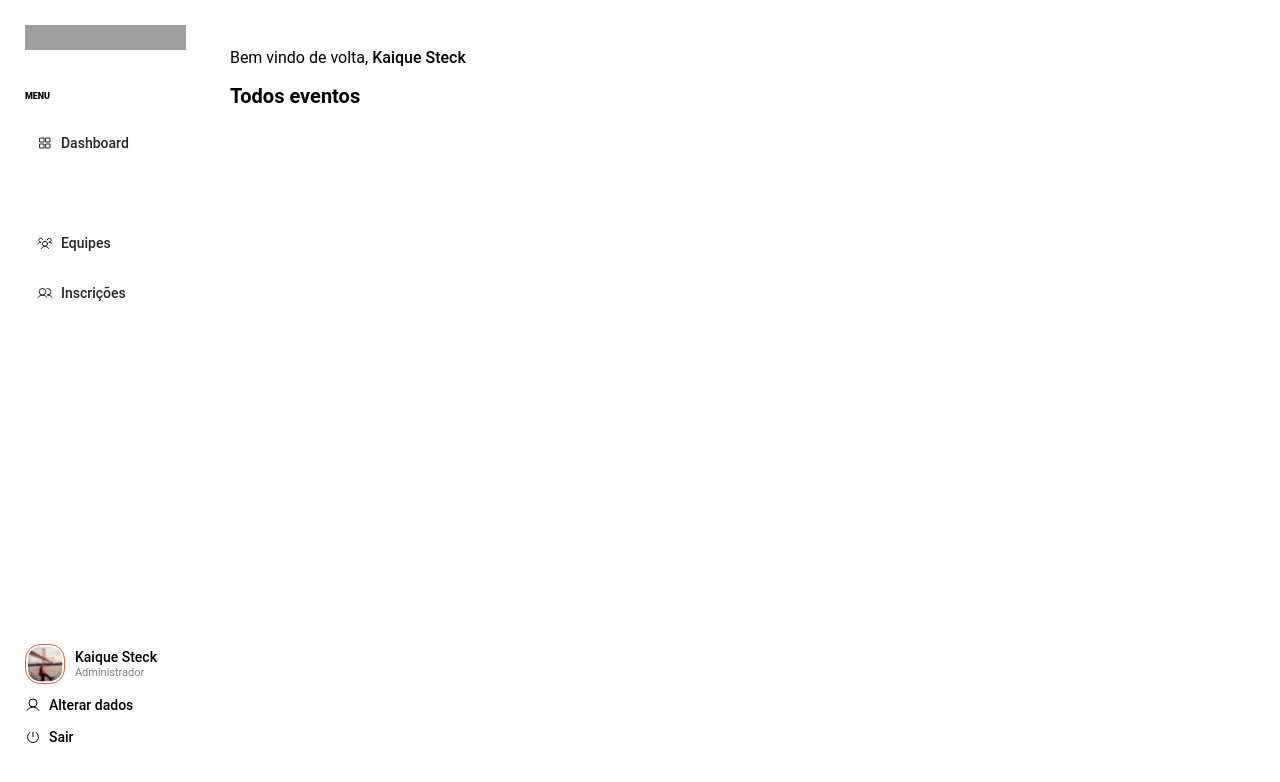
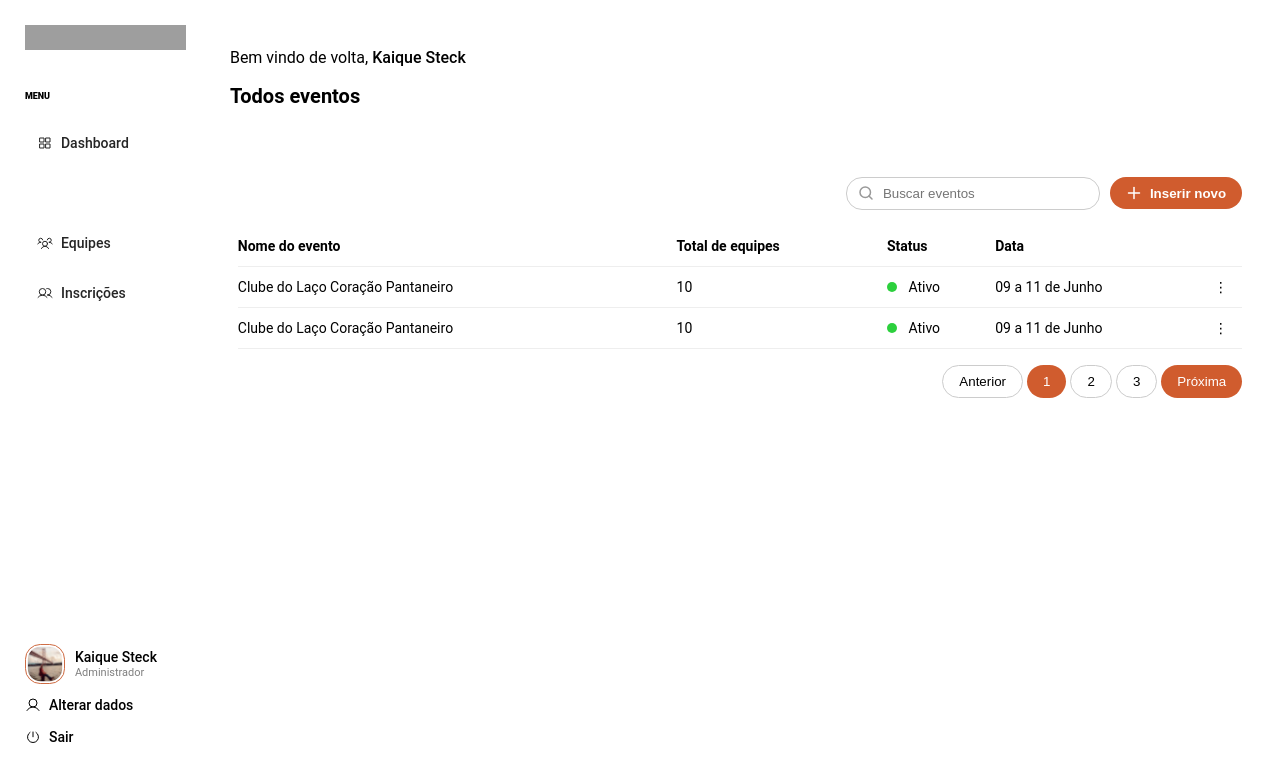
Before and after one commit to lucaasvicent/tropa-front-test, a Next.js app: page /event in a window 1280 px wide. Shown: the top 782 px of the page. Built offline with nearby package versions, Linux system fonts and the light colour scheme; grey boxes are pictures that could not be loaded.

Commit message:
feat: partial completion of the project

```diff
--- a/src/app/(protected)/event/components/index.tsx
+++ b/src/app/(protected)/event/components/index.tsx
@@ -1,9 +1,54 @@
-import { ComponentContent, Container } from "./styles";
+import { Plus } from "phosphor-react";
+import { Container, ComponentContent, Header, SearchInput, InsertButton, Table, TableRow, TableHeader, TableCell, StatusDot, Pagination, SearchContainer, SearchIcon } from "./styles";
 
 export default function EventDashboard() {
   return (
     <Container>
       <ComponentContent>
+        <Header>
+          <SearchContainer>
+            <SearchIcon size={16} weight="bold" />
+            <SearchInput placeholder="Buscar eventos" />
+          </SearchContainer>
+          <InsertButton><Plus size={16} weight="bold" /> Inserir novo</InsertButton>
+        </Header>
+
+
+        <Table>
+          <thead>
+            <TableRow>
+              <TableHeader>Nome do evento</TableHeader>
+              <TableHeader>Total de equipes</TableHeader>
+              <TableHeader>Status</TableHeader>
+              <TableHeader>Data</TableHeader>
+              <TableHeader></TableHeader>
+            </TableRow>
+          </thead>
+          <tbody>
+            <TableRow>
+              <TableCell>Clube do Laço Coração Pantaneiro</TableCell>
+              <TableCell>10</TableCell>
+              <TableCell><StatusDot /> Ativo</TableCell>
+              <TableCell>09 a 11 de Junho</TableCell>
+              <TableCell>⋮</TableCell>
+            </TableRow>
+            <TableRow>
+              <TableCell>Clube do Laço Coração Pantaneiro</TableCell>
+              <TableCell>10</TableCell>
+              <TableCell><StatusDot /> Ativo</TableCell>
+              <TableCell>09 a 11 de Junho</TableCell>
+              <TableCell>⋮</TableCell>
+            </TableRow>
+          </tbody>
+        </Table>
+
+        <Pagination>
+          <button>Anterior</button>
+          <button className="active">1</button>
+          <button>2</button>
+          <button>3</button>
+          <button className="active">Próxima</button>
+        </Pagination>
       </ComponentContent>
     </Container>
   );
--- a/src/app/(protected)/event/components/styles.ts
+++ b/src/app/(protected)/event/components/styles.ts
@@ -1,15 +1,113 @@
+import { MagnifyingGlass } from "phosphor-react";
 import styled from "styled-components";
 
 export const Container = styled.div`
-  width: 74rem;
-  height: 18.06rem;
+  width: 93%;
   background: var(--white-100);
   border-radius: 0.625rem;
+  display: flex;
   justify-content: center;
-  display: flex;
   padding: 1.25rem;
+  height: 15.06rem;
+  align-items: center;
+  font-family: Roboto, sans-serif;
 `;
 
 export const ComponentContent = styled.div`
-  width: 1170px;
+  width: 100%;
 `;
+
+export const Header = styled.div`
+  display: flex;
+  justify-content: flex-end;
+  align-items: center;
+  margin-bottom: 1rem;
+  gap: 4rem;
+`;
+
+export const SearchContainer = styled.div`
+  position: relative;
+  width: 200px;
+`;
+
+export const SearchInput = styled.input`
+  padding: 0.5rem 1rem 0.5rem 2.25rem;
+  border: 1px solid #ccc;
+  border-radius: 1rem;
+  width: 100%;
+`;
+
+export const SearchIcon = styled(MagnifyingGlass)`
+  position: absolute;
+  top: 50%;
+  left: 0.75rem;
+  transform: translateY(-50%);
+  color: #999;
+`;
+
+
+export const InsertButton = styled.button`
+  background-color: #d05c2e;
+  color: white;
+  padding: 0.5rem 1rem;
+  border-radius: 1rem;
+  border: none;
+  cursor: pointer;
+  font-weight: bold;
+  align-items: center;
+  flex-direction: row;
+  display: flex;
+  gap: 0.5rem;
+`;
+
+export const Table = styled.table`
+  width: 100%;
+  border-collapse: collapse;
+  font-size: 0.875rem;
+`;
+
+export const TableRow = styled.tr`
+  border-bottom: 1px solid #eee;
+`;
+
+export const TableHeader = styled.th`
+  text-align: left;
+  padding: 0.75rem 0;
+  color: var(--orange-200);
+`;
+
+export const TableCell = styled.td`
+  padding: 0.75rem 0;
+  vertical-align: middle;
+  color: var(--gray-100);
+`;
+
+export const StatusDot = styled.span`
+  display: inline-block;
+  width: 10px;
+  height: 10px;
+  background-color: #2cd03d;
+  border-radius: 50%;
+  margin-right: 0.5rem;
+`;
+
+export const Pagination = styled.div`
+  display: flex;
+  justify-content: flex-end;
+  margin-top: 1rem;
+
+  button {
+    background: #fff;
+    border: 1px solid #ccc;
+    margin-left: 0.25rem;
+    padding: 0.5rem 1rem;
+    border-radius: 100px;
+    cursor: pointer;
+
+    &.active {
+      background: #d05c2e;
+      color: white;
+      border: none;
+    }
+  }
+`;
--- a/src/app/globals.css
+++ b/src/app/globals.css
@@ -14,6 +14,7 @@
     --black-100: #252525;
 
     --orange-100: #CC6237;
+    --orange-200: #CC623780;
 
     --blue-90: #2A4D8E80;
     --blue-100: #2A4D8E;
```
